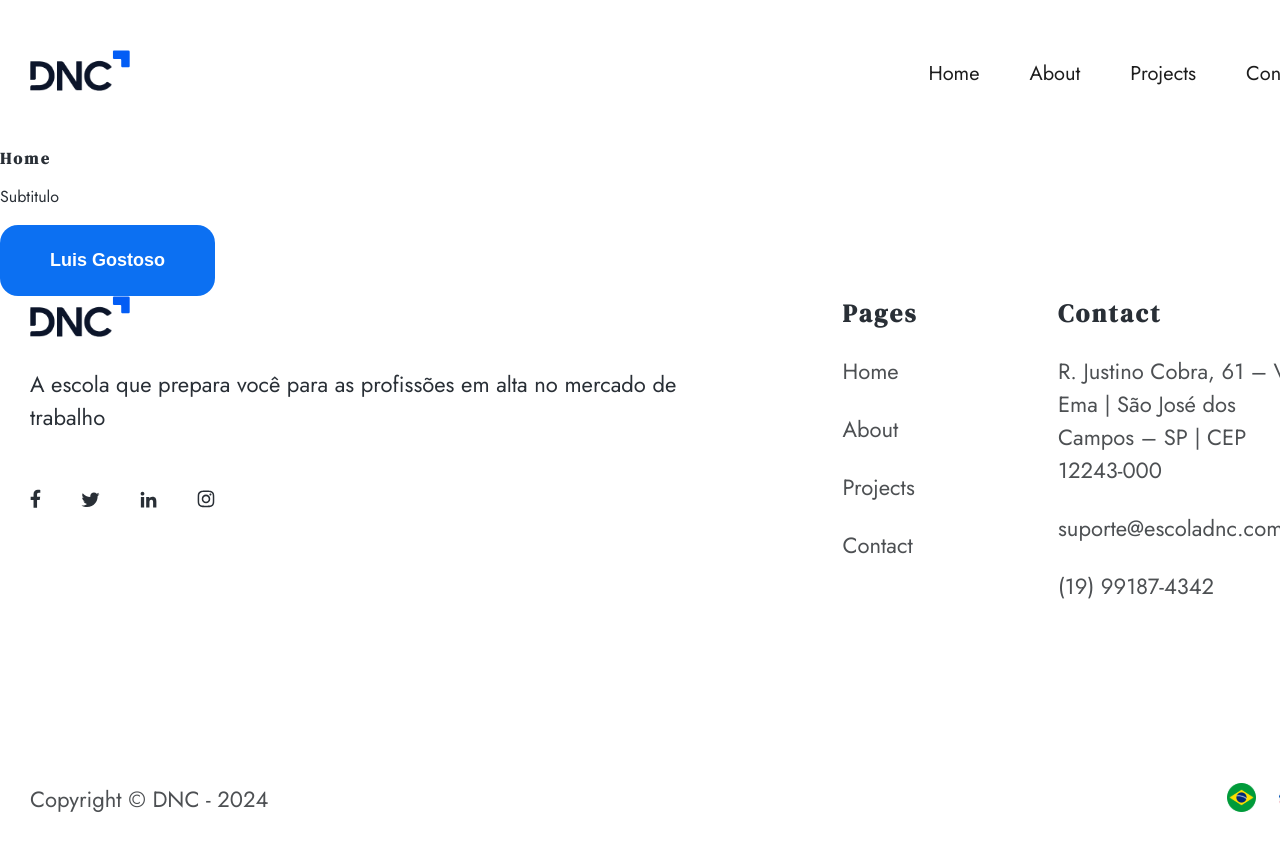
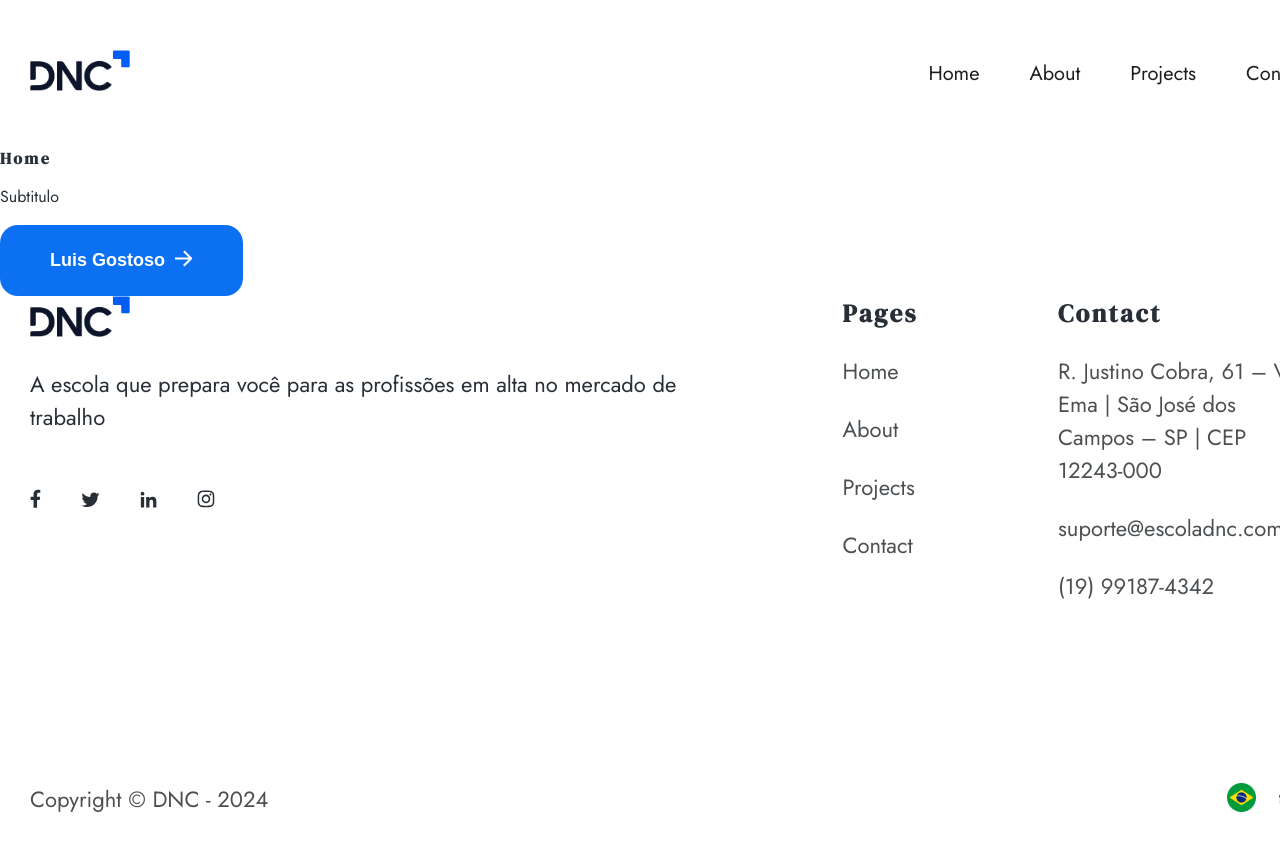
Before and after one commit to LuisDiadema/Materia-4, a React (Vite) app: page / in a window 1280 px wide. Shown: the top 850 px of the page. Built offline with nearby package versions, Linux system fonts and the light colour scheme.

Commit message:
Botões adicionados e configurados

```diff
--- a/src/Componentes/Button/Button.css
+++ b/src/Componentes/Button/Button.css
@@ -34,8 +34,9 @@
 
 /* --Outline-- */
 
-.button.outiline {
+.button.outline {
     background-color: white;
+    border: 2px solid #0C70F2;
     color: #0C70F2;
 }
 
--- a/src/Componentes/Button/Button.jsx
+++ b/src/Componentes/Button/Button.jsx
@@ -1,9 +1,10 @@
 import './Button.css'
+import whiteArrow from '../../assets/whiteArrow.svg'
 
 function Button ({ arrow, buttonStyle, loading, children, ...props }) {
     return (
-        <button className={`button ${buttonStyle}`}>
-            {children}
+        <button className={`button ${buttonStyle}`} {...props}>
+            {children} {arrow && <img src={whiteArrow} />}
         </button>
     )
 }
--- a/src/pages/Home.jsx
+++ b/src/pages/Home.jsx
@@ -8,7 +8,7 @@
         <Header />
         <h1>Home</h1>
         <p>Subtitulo</p>
-        <Button buttonStyle="primary">Luis Gostoso</Button>
+        <Button buttonStyle="primary" arrow >Luis Gostoso</Button>
         <Footer />
         </>
     )
```
Also changed, not shown: src/assets/whiteArrow.svg (added).
